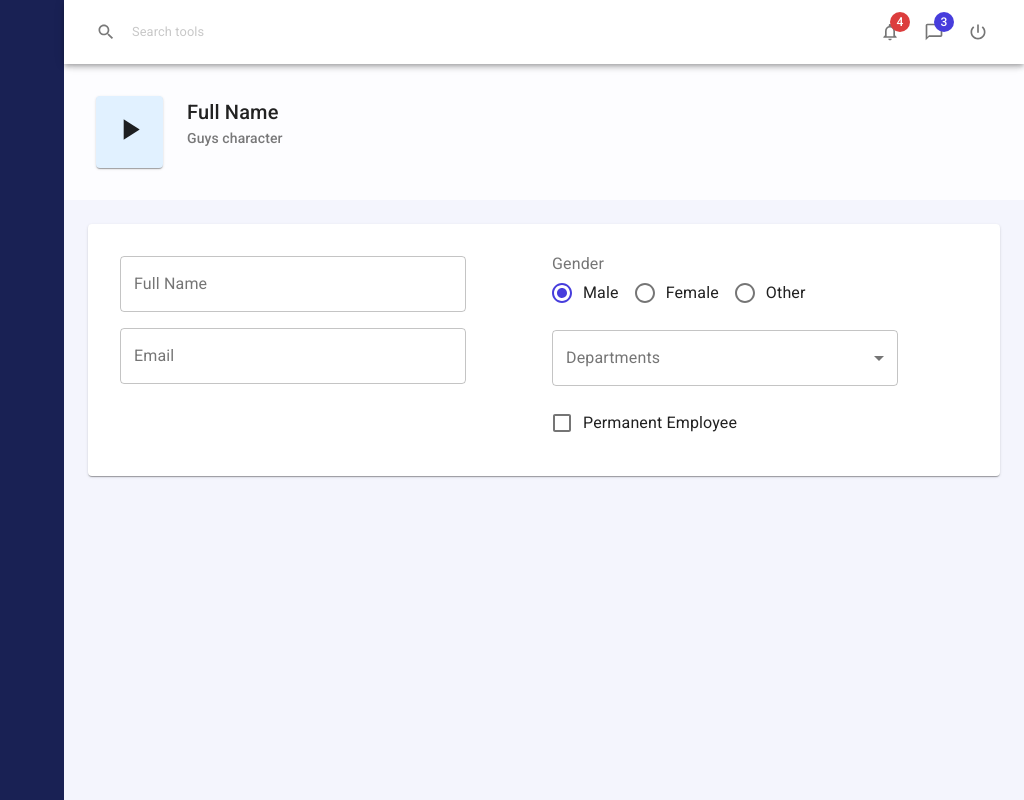
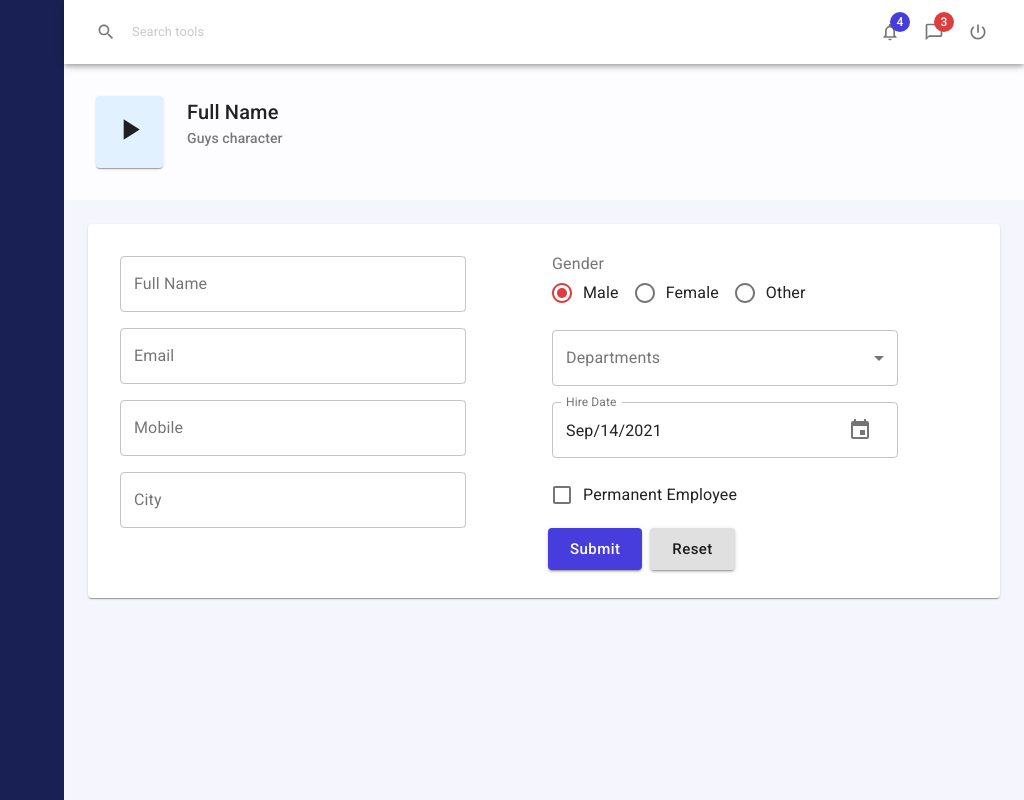
Before and after one commit to DranelM/material_ui_learn, a React (Create React App) app: page / in a window 1280 px wide. Shown: the whole page, without its empty margins (256-1280 px from the left). Built offline with nearby package versions, Linux system fonts and the light colour scheme.

Commit message:
DatePicker and Buttons

```diff
--- a/package.json
+++ b/package.json
@@ -3,11 +3,14 @@
   "version": "0.1.0",
   "private": true,
   "dependencies": {
+    "@date-io/date-fns": "^1.3.13",
     "@material-ui/core": "^4.12.3",
     "@material-ui/icons": "^4.11.2",
+    "@material-ui/pickers": "^3.3.10",
     "@testing-library/jest-dom": "^5.14.1",
     "@testing-library/react": "^11.2.7",
     "@testing-library/user-event": "^12.8.3",
+    "date-fns": "^2.23.0",
     "react": "^17.0.2",
     "react-dom": "^17.0.2",
     "react-scripts": "4.0.3",
--- a/src/App/App.js
+++ b/src/App/App.js
@@ -11,12 +11,9 @@
 
 const theme = createTheme({
   palette: {
-    primary: {
+    primary: { main: '#473ddc', light: '#000' },
+    secondary: {
       main: '#dc3d3d',
-      light: '#000',
-    },
-    secondary: {
-      main: '#473ddc',
       light: '#000',
     },
     background: {
--- a/src/components/EmployeeForm.js
+++ b/src/components/EmployeeForm.js
@@ -40,6 +40,18 @@
             value={values.email}
             onChange={handleInputChange}
           />
+          <Controls.InputField
+            label="Mobile"
+            name="mobile"
+            value={values.mobile}
+            onChange={handleInputChange}
+          />
+          <Controls.InputField
+            label="City"
+            name="city"
+            value={values.city}
+            onChange={handleInputChange}
+          />
         </Grid>
         <Grid item xs={6}>
           <Controls.RadioGroup
@@ -56,12 +68,22 @@
             options={services.getDeparmentCollection()}
             onChange={handleInputChange}
           />
+          <Controls.DatePicker
+            name="hireDate"
+            label="Hire Date"
+            value={values.hireDate}
+            onChange={handleInputChange}
+          />
           <Controls.Checkbox
             name="isPermanent"
             label="Permanent Employee"
             value={values.isPermanent}
             onChange={handleInputChange}
           />
+          <div>
+            <Controls.Button name="Submit" />
+            <Controls.Button name="Reset" color="default" />
+          </div>
         </Grid>
       </Grid>
     </Form>
--- /dev/null
+++ b/src/components/controls/Button.js
@@ -0,0 +1,30 @@
+import React from 'react';
+import { Button as MuiButton, makeStyles } from '@material-ui/core';
+
+const useStyles = makeStyles((theme) => ({
+  root: {
+    margin: theme.spacing(0.5),
+  },
+
+  label: {
+    textTransform: 'none',
+  },
+}));
+
+export const Button = (props) => {
+  const { variant, name, onChange, size, color, ...other } = props;
+  const classes = useStyles();
+
+  return (
+    <MuiButton
+      variant={variant || 'contained'}
+      size={size || 'large'}
+      onChange={onChange}
+      color={color || 'primary'}
+      {...other}
+      classes={{ root: classes.root, label: classes.label }}
+    >
+      {name}
+    </MuiButton>
+  );
+};
--- a/src/components/controls/Controls.js
+++ b/src/components/controls/Controls.js
@@ -2,7 +2,16 @@
 import { RadioGroup } from './RadioGroup';
 import { Select } from './Select';
 import { Checkbox } from './Checkbox';
+import { DatePicker } from './DatePicker';
+import { Button } from './Button';
 
-const Controls = { InputField, RadioGroup, Select, Checkbox };
+const Controls = {
+  InputField,
+  RadioGroup,
+  Select,
+  Checkbox,
+  DatePicker,
+  Button,
+};
 
 export default Controls;
--- /dev/null
+++ b/src/components/controls/DatePicker.js
@@ -0,0 +1,36 @@
+import React from 'react';
+import {
+  MuiPickersUtilsProvider,
+  KeyboardDatePicker,
+} from '@material-ui/pickers';
+import DateFnsUtils from '@date-io/date-fns';
+
+export const DatePicker = (props) => {
+  const { name, label, value, onChange } = props;
+
+  function convertOutputToOnchangeAtrs(name, value) {
+    return {
+      target: {
+        name,
+        value,
+      },
+    };
+  }
+
+  return (
+    <MuiPickersUtilsProvider utils={DateFnsUtils} variant="outlined">
+      <KeyboardDatePicker
+        disableToolbar
+        variant="inline"
+        inputVariant="outlined"
+        format="MMM/dd/yyyy"
+        label={label}
+        value={value}
+        onChange={(e) => onChange(convertOutputToOnchangeAtrs(name, e))}
+        KeyboardButtonProps={{
+          'aria-label': 'change date',
+        }}
+      />
+    </MuiPickersUtilsProvider>
+  );
+};
--- a/src/components/controls/InputField.js
+++ b/src/components/controls/InputField.js
@@ -5,6 +5,7 @@
   const { name, label, value, onChange } = props;
   return (
     <TextField
+      autoComplete="off"
       variant="outlined"
       label={label}
       name={name}
```
Also changed, not shown: 1 other file (tests, documents, lock files or other folders).
